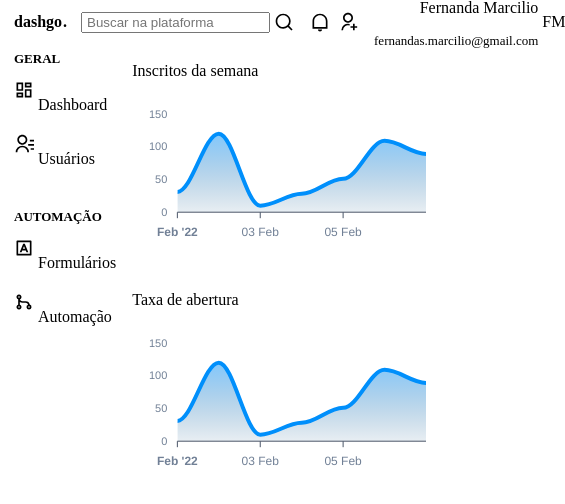
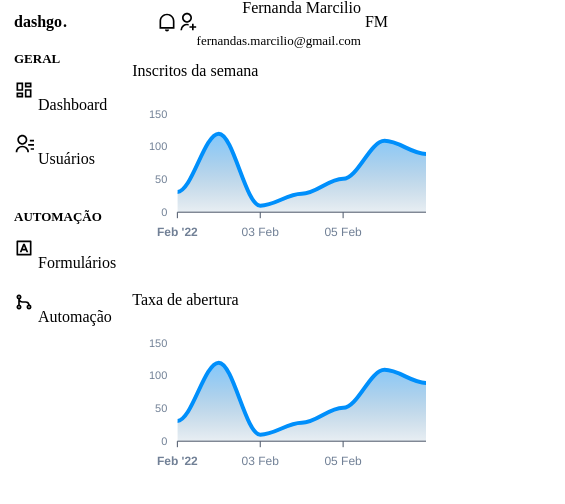
Before and after one commit to fernandasmarcilio/dashgo, a Next.js app: page /dashboard in a window 390 px wide. Shown: the top 504 px of the page, 565 px wide, since content can reach past the window. Built offline with nearby package versions, Linux system fonts and the light colour scheme.

Commit message:
Add responsive header component

```diff
--- a/src/components/Header/Logo.tsx
+++ b/src/components/Header/Logo.tsx
@@ -2,7 +2,7 @@
 
 export function Logo() {
   return (
-    <Text fontSize="3xl" fontWeight="bold" letterSpacing="tight" w="64">
+    <Text fontSize={["2xl", "3xl"]} fontWeight="bold" letterSpacing="tight" w="64">
       dashgo
       <Text as="span" ml="1" color="pink.500">
         .
--- a/src/components/Header/NotificationsNav.tsx
+++ b/src/components/Header/NotificationsNav.tsx
@@ -4,9 +4,9 @@
 export function NotificationsNav() {
   return (
     <HStack
-      spacing="8"
-      mx="8"
-      pr="8"
+      spacing={["6", "8"]}
+      mx={["6", "8"]}
+      pr={["6", "8"]}
       py="1"
       color="gray.300"
       borderRightWidth={1}
--- a/src/components/Header/Profile.tsx
+++ b/src/components/Header/Profile.tsx
@@ -1,13 +1,21 @@
 import { Avatar, Box, Flex, Text } from "@chakra-ui/react";
 
-export function Profile() {
+interface ProfileProps {
+  showProfileData: boolean;
+}
+
+export function Profile({ showProfileData = true }: ProfileProps) {
   return (
     <Flex align="center">
       <Box mr="4" textAlign="right">
-        <Text>Fernanda Marcilio</Text>
-        <Text color="gray.300" fontSize="small">
-          fernandas.marcilio@gmail.com
-        </Text>
+        {showProfileData && (
+          <>
+            <Text>Fernanda Marcilio</Text>
+            <Text color="gray.300" fontSize="small">
+              fernandas.marcilio@gmail.com
+            </Text>
+          </>
+        )}
       </Box>
       <Avatar size="md" name="Fernanda Marcilio" />
     </Flex>
--- a/src/components/Header/index.tsx
+++ b/src/components/Header/index.tsx
@@ -1,4 +1,4 @@
-import { Flex } from "@chakra-ui/react"
+import { Flex, useBreakpointValue } from "@chakra-ui/react"
 
 import { Logo } from './Logo'
 import { NotificationsNav } from './NotificationsNav'
@@ -6,14 +6,20 @@
 import { SearchBox } from './SearchBox'
 
 export function Header() {
+  const isWideScreenVersion = useBreakpointValue({
+    base: false,
+    lg: true
+  })
+
   return (
     <Flex as="header" w="100%" maxWidth={1480} h="20" mx="auto" mt="4" px="6" align="center">
       <Logo />
-      <SearchBox />
+
+      {isWideScreenVersion && <SearchBox />}
 
       <Flex align="center" ml="auto">
         <NotificationsNav />
-        <Profile />
+        <Profile showProfileData={isWideScreenVersion} />
       </Flex>
     </Flex>
   )
```
